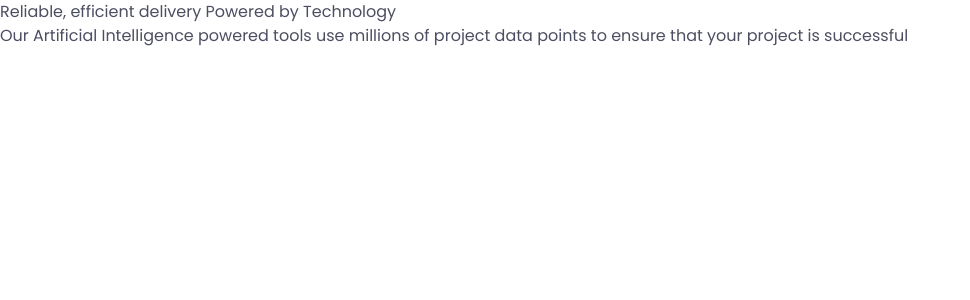
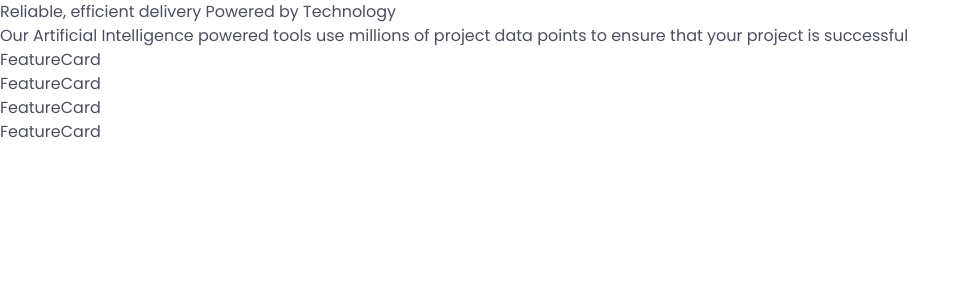
Before and after one commit to JasonY199/four-card-feature-section, a Next.js app: page / in a window 1280 px wide. Shown: the top 300 px of the page, without its empty margins (0-970 px from the left). Built offline with nearby package versions, Linux system fonts and the light colour scheme.

Commit message:
start structuring FeatureCard component

```diff
--- a/app/page.tsx
+++ b/app/page.tsx
@@ -1,4 +1,5 @@
 import Image from "next/image";
+import FeatureCard from "@/components/FeatureCard";
 
 export default function Home() {
   return (
@@ -13,7 +14,12 @@ export default function Home() {
             data points to ensure that your project is successful
           </p>
         </div>
-        <div></div>
+        <div>
+          <FeatureCard />
+          <FeatureCard />
+          <FeatureCard />
+          <FeatureCard />
+        </div>
       </main>
     </>
   );
--- /dev/null
+++ b/components/FeatureCard.tsx
@@ -0,0 +1,5 @@
+import { FeaturesList } from "@data/features-data";
+
+export default function FeatureCard() {
+  return <div>FeatureCard</div>;
+}
```
